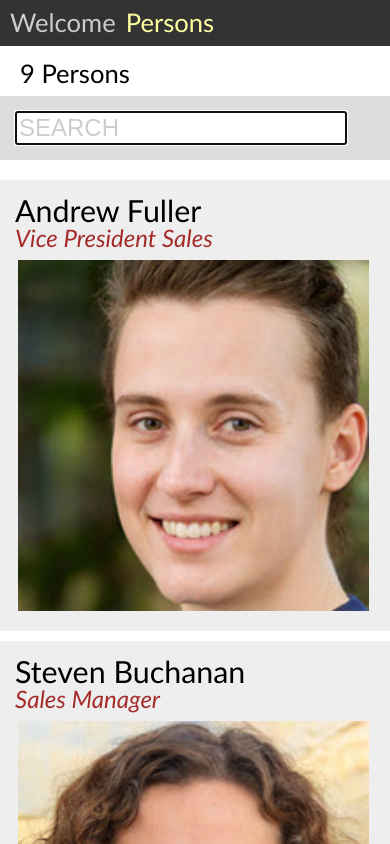
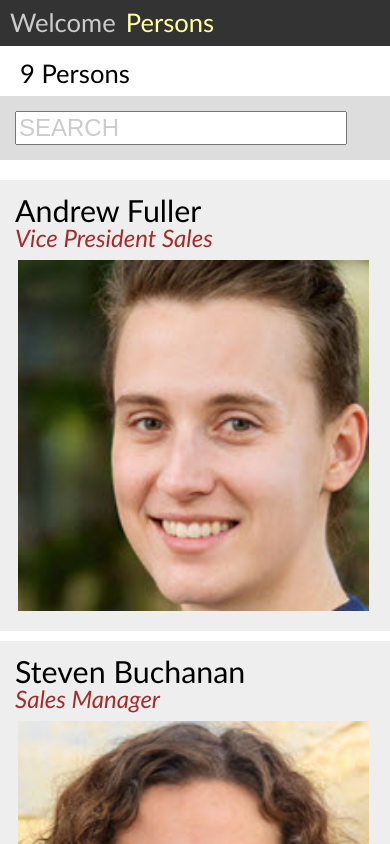
Before and after one commit to edwardtanguay/react-items-page-search-and-display, a React (Create React App) app: page /persons in a window 390 px wide. Shown: the top 844 px of the page. Built offline with nearby package versions, Linux system fonts and the light colour scheme.

Commit message:
responsive focus

```diff
--- a/package.json
+++ b/package.json
@@ -10,6 +10,7 @@
 		"history": "^5.2.0",
 		"react": "^17.0.2",
 		"react-dom": "^17.0.2",
+		"react-responsive": "^9.0.0-beta.6",
 		"react-router-dom": "^6.2.1",
 		"react-scripts": "4.0.3",
 		"sass": "^1.42.1"
--- a/src/pages/PagePersons.js
+++ b/src/pages/PagePersons.js
@@ -2,6 +2,7 @@
 import { useState, useRef, useEffect } from 'react';
 import rawPersonsFromJson from '../data/persons.json';
 import * as qsys from '../qtools/qsys';
+import { useMediaQuery } from 'react-responsive';
 
 const PagePersons = () => {
 	const [searchText, setSearchText] = useState('');
@@ -9,6 +10,10 @@
 	const [filteredPersons, setFilteredPersons] = useState([]);
 	const [filteredPerson, setFilteredPerson] = useState({});
 	const inputSearchText = useRef(null);
+
+	const isSmartphone = useMediaQuery({
+		query: '(max-width: 577px)'
+	});
 
 	const updateUrlBase = () => {
 		qsys.changeBrowserState(document, 'persons', '', '', `All Persons`);
@@ -67,7 +72,10 @@
 			setFilteredPerson(_filteredPersons[0]);
 		}
 
-		inputSearchText.current.focus();
+		console.log(isSmartphone);
+		if (!isSmartphone) {
+			inputSearchText.current.focus();
+		}
 
 	}, []);
 
```
Also changed, not shown: 1 other file (tests, documents, lock files or other folders).
